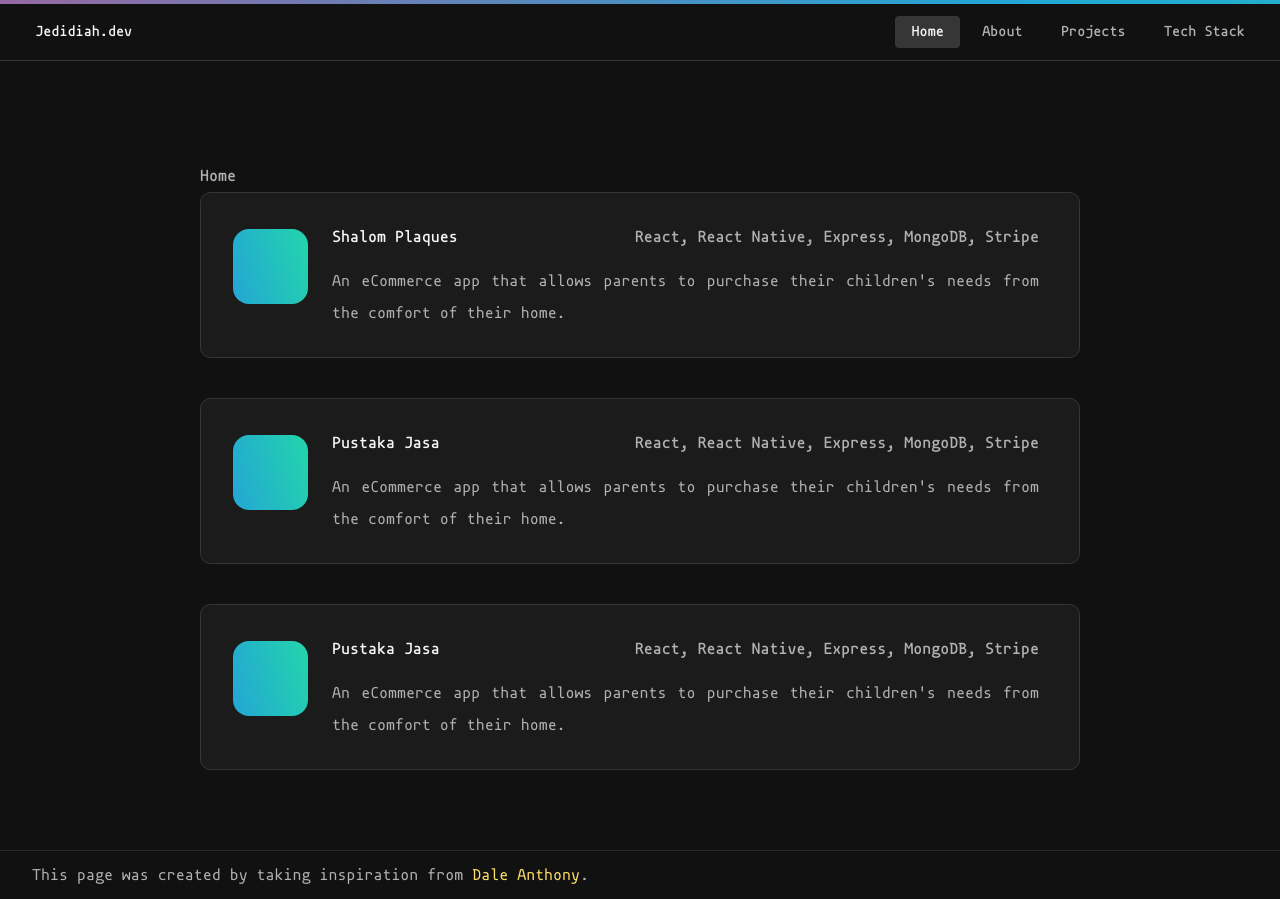
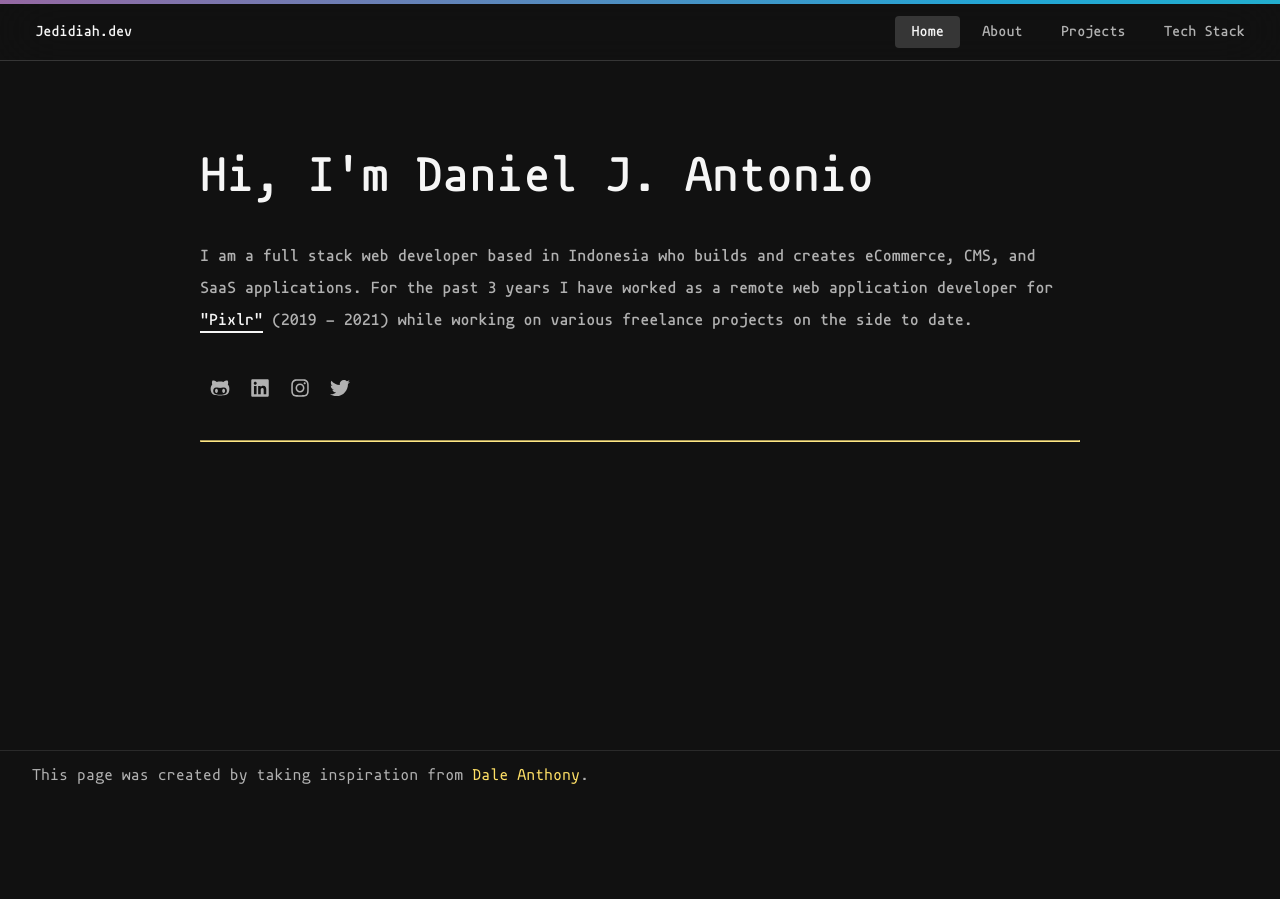
Before and after one commit to danieljantonio/portfolio, a Next.js app: page / in a window 1280 px wide. After the commit the page ends 800 px from the top, so only its background shows below. Built offline with nearby package versions, Linux system fonts and the light colour scheme.

Commit message:
add info to index page (bio, links, etc.)

```diff
--- a/src/pages/index.tsx
+++ b/src/pages/index.tsx
@@ -1,6 +1,8 @@
+import { faGithubAlt, faInstagram, faLinkedin, faTwitter } from '@fortawesome/free-brands-svg-icons';
 import type { NextPage } from 'next';
 import Head from 'next/head';
-import Card from '../components/common/card.common';
+import LinkIcon from '../components/common/link-icon.common';
+import s from '../styles/pages/index.module.scss';
 
 const Home: NextPage = () => {
 	return (
@@ -11,20 +13,21 @@ const Home: NextPage = () => {
 				<link rel='icon' href='/favicon.ico' />
 			</Head>
 			<div>
-				<div>Home</div>
-				<Card
-					title='Shalom Plaques'
-					stack='React, React Native, Express, MongoDB, Stripe'
-					body="An eCommerce app that allows parents to purchase their children's needs from the comfort of their home."
-					href={'https://github.com/jedidiahaaaaa/shalom-plaques'}
-				/>
-				<Card
-					title='Pustaka Jasa'
-					stack='React, React Native, Express, MongoDB, Stripe'
-					body="An eCommerce app that allows parents to purchase their children's needs from the comfort of their home."
-					href={'https://play.google.com/store/apps/details?id=com.pustakajasa.esmartapps&hl=en_SG&gl=US'}
-				/>
-				<Card title='Pustaka Jasa' stack='React, React Native, Express, MongoDB, Stripe' body="An eCommerce app that allows parents to purchase their children's needs from the comfort of their home." href={'https://google.com'} />
+				<div className='title'>Hi, I'm Daniel J. Antonio</div>
+				<div className='paragraph'>
+					I am a full stack web developer based in Indonesia who builds and creates eCommerce, CMS, and SaaS applications. For the past 3 years I have worked as a remote web application developer for{' '}
+					<a href='https://pixlr.com' target='_blank' className='highlight'>
+						"Pixlr"
+					</a>{' '}
+					(2019 - 2021) while working on various freelance projects on the side to date.
+				</div>
+				<div className={s['icon-container']}>
+					<LinkIcon url='https://github.com/jedidiahaaaaa' icon={faGithubAlt} />
+					<LinkIcon url='https://www.linkedin.com/in/daniel-antonio-647329161/' icon={faLinkedin} />
+					<LinkIcon url='https://www.instagram.com/jedidiahaaaaa/' icon={faInstagram} />
+					<LinkIcon url='https://www.twitter.com/danieljdanielj/' icon={faTwitter} />
+				</div>
+				<hr />
 			</div>
 		</>
 	);
--- a/src/styles/globals.scss
+++ b/src/styles/globals.scss
@@ -33,7 +33,9 @@ body {
 
 main {
 	max-width: 880px;
-	margin: 10rem auto 5rem;
+	padding: 10rem 0px;
+	min-height: calc(100vh - 50px);
+	margin: 0 auto;
 }
 
 a {
@@ -50,3 +52,27 @@ a {
 	font-size: $text-title;
 	margin-bottom: 3rem;
 }
+
+.header {
+	color: $text-light;
+	font-size: $text-header;
+	margin-bottom: 2rem;
+}
+
+.paragraph {
+	padding-bottom: 2rem;
+}
+
+.highlight {
+	color: $text-light;
+	border-bottom: 2px solid;
+	padding-bottom: 2px;
+	&:hover {
+		color: $text-highlight;
+	}
+}
+
+hr {
+	border-color: $text-highlight-light;
+	margin: 2rem auto;
+}
--- /dev/null
+++ b/src/styles/pages/index.module.scss
@@ -0,0 +1,3 @@
+.icon-container {
+	display: flex;
+}
--- a/src/styles/variables.scss
+++ b/src/styles/variables.scss
@@ -4,18 +4,12 @@ $bg-tertiary: #2a2a2a;
 $bg-highlight: #363636;
 $text-primary: #b1b1b1;
 $text-highlight: #ffe066;
+$text-highlight-light: #ffe785;
 $text-light: #f6f6f6;
-
-$bg-primary-light: #f6f6f6;
-$bg-secondary-light: #ffeea8;
-$bg-tertiary-light: #ffe066;
-$bg-highlight-light: #f7b801;
-$text-primary-light: #2e2e2e;
-$text-highlight-light: #111111;
-$text-secondary-light: #454545;
 
 // Text Sizes
 $text-sm: 0.9rem;
 $text-rg: 1rem;
 $text-lg: 1.125rem;
 $text-title: 3rem;
+$text-header: 2rem;
```
